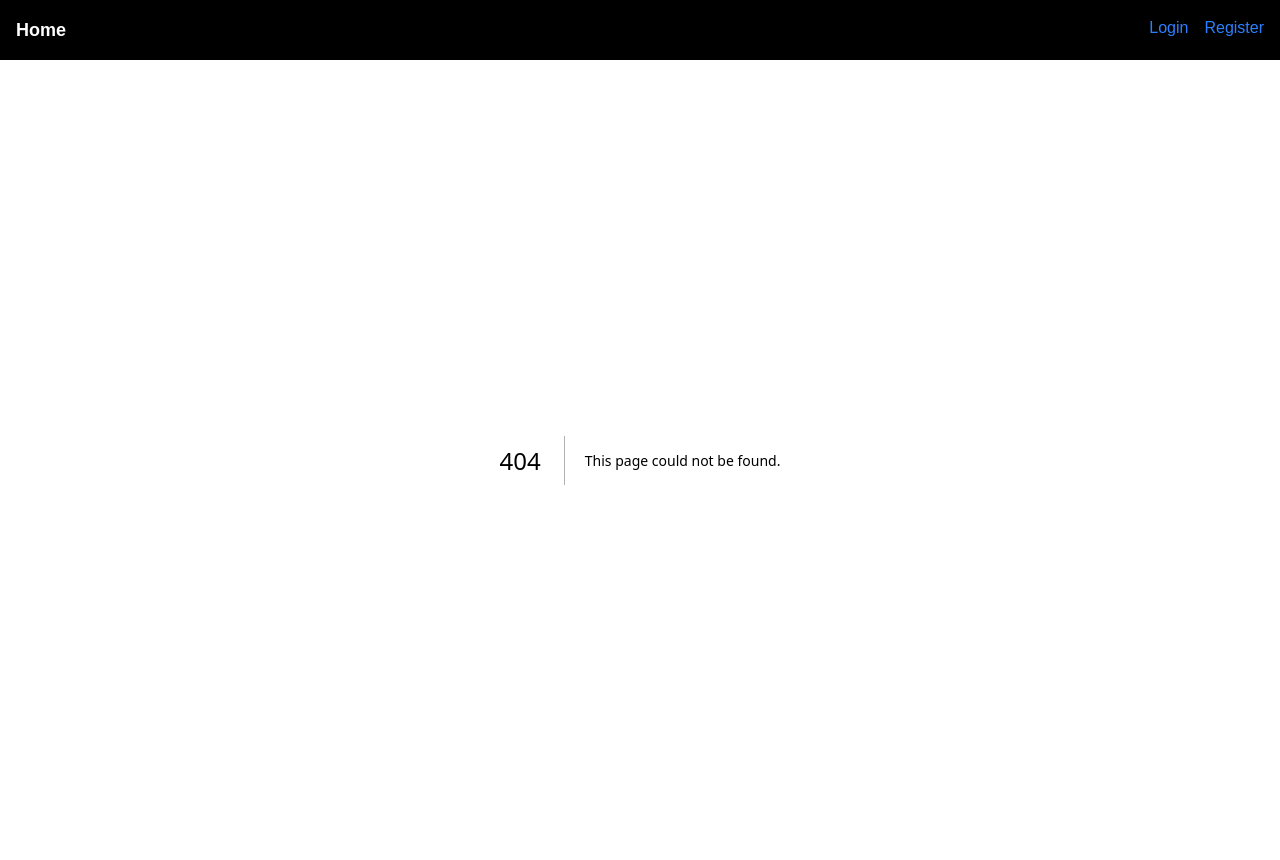
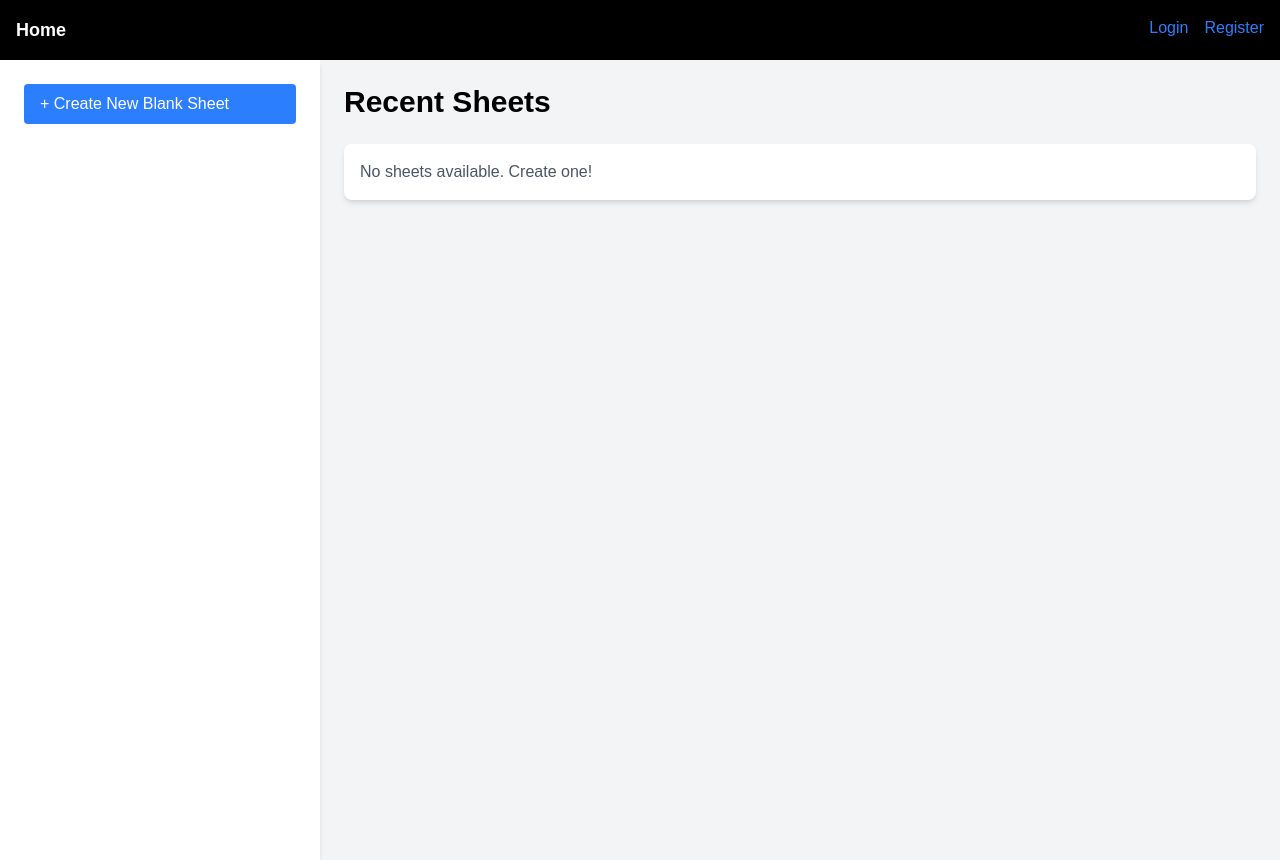
Before and after one commit to hemantsingh0557/GoogleSheetClone, a Next.js app: page /sheetDashboard in a window 1280 px wide. Before the commit this address had no page. Built offline with nearby package versions, Linux system fonts and the light colour scheme.

Commit message:
make sheet dashboard

```diff
--- /dev/null
+++ b/src/app/sheetDashboard/page.tsx
@@ -0,0 +1,75 @@
+"use client";
+
+import { useState, useEffect } from "react";
+import { useRouter } from "next/navigation";
+import { v4 as uuidv4 } from "uuid"; // Generates unique IDs
+
+export default function SheetDashboard() {
+    const router = useRouter();
+    const [sheets, setSheets] = useState<{ id: string; name: string; createdAt: string }[]>([]);
+
+    // Load sheets from localStorage when the component mounts
+    useEffect(() => {
+        const savedSheets = localStorage.getItem("sheets");
+        if (savedSheets) {
+            setSheets(JSON.parse(savedSheets));
+        }
+    }, []);
+
+    // Create a new sheet with a unique ID
+    const createNewSheet = () => {
+        const newId = uuidv4(); // Generate unique ID
+        const newSheet = {
+            id: newId,
+            name: `Sheet ${sheets.length + 1}`,
+            createdAt: new Date().toLocaleDateString(),
+        };
+
+        const updatedSheets = [newSheet, ...sheets];
+        setSheets(updatedSheets);
+        localStorage.setItem("sheets", JSON.stringify(updatedSheets)); // Save to localStorage
+
+        // Create a blank sheet and save it to localStorage
+        const blankSheet = Array.from({ length: 100 }, () => Array(26).fill(""));
+        localStorage.setItem(`sheet-${newId}`, JSON.stringify(blankSheet));
+
+        // Make sure this path matches your file structure - fix the typo in sheetEditor -> sheetEditor
+        router.push(`/sheetEditor/${newId}`);
+    };
+
+    const openSheet = (id: string) => router.push(`/sheetEditor/${id}`);
+
+    return (
+        <div className="flex min-h-screen bg-gray-100">
+            {/* Sidebar */}
+            <aside className="w-1/4 bg-white shadow-md p-6">
+                <button
+                    onClick={createNewSheet}
+                    className="w-full px-4 py-2 bg-blue-500 text-white rounded hover:bg-blue-600 text-left"
+                >
+                    + Create New Blank Sheet
+                </button>
+            </aside>
+
+            {/* Main Content */}
+            <main className="flex-1 p-6">
+                <h1 className="text-3xl font-bold text-black mb-6">Recent Sheets</h1>
+                <div className="bg-white p-4 rounded-lg shadow-md">
+                    {sheets.length === 0 ? (
+                        <p className="text-gray-600">No sheets available. Create one!</p>
+                    ) : (
+                        sheets.map((sheet) => (
+                            <div
+                                key={sheet.id}
+                                className="p-3 border rounded hover:bg-gray-100 cursor-pointer mb-2"
+                                onClick={() => openSheet(sheet.id)}
+                            >
+                                {sheet.name} - Created on {sheet.createdAt}
+                            </div>
+                        ))
+                    )}
+                </div>
+            </main>
+        </div>
+    );
+}
```
